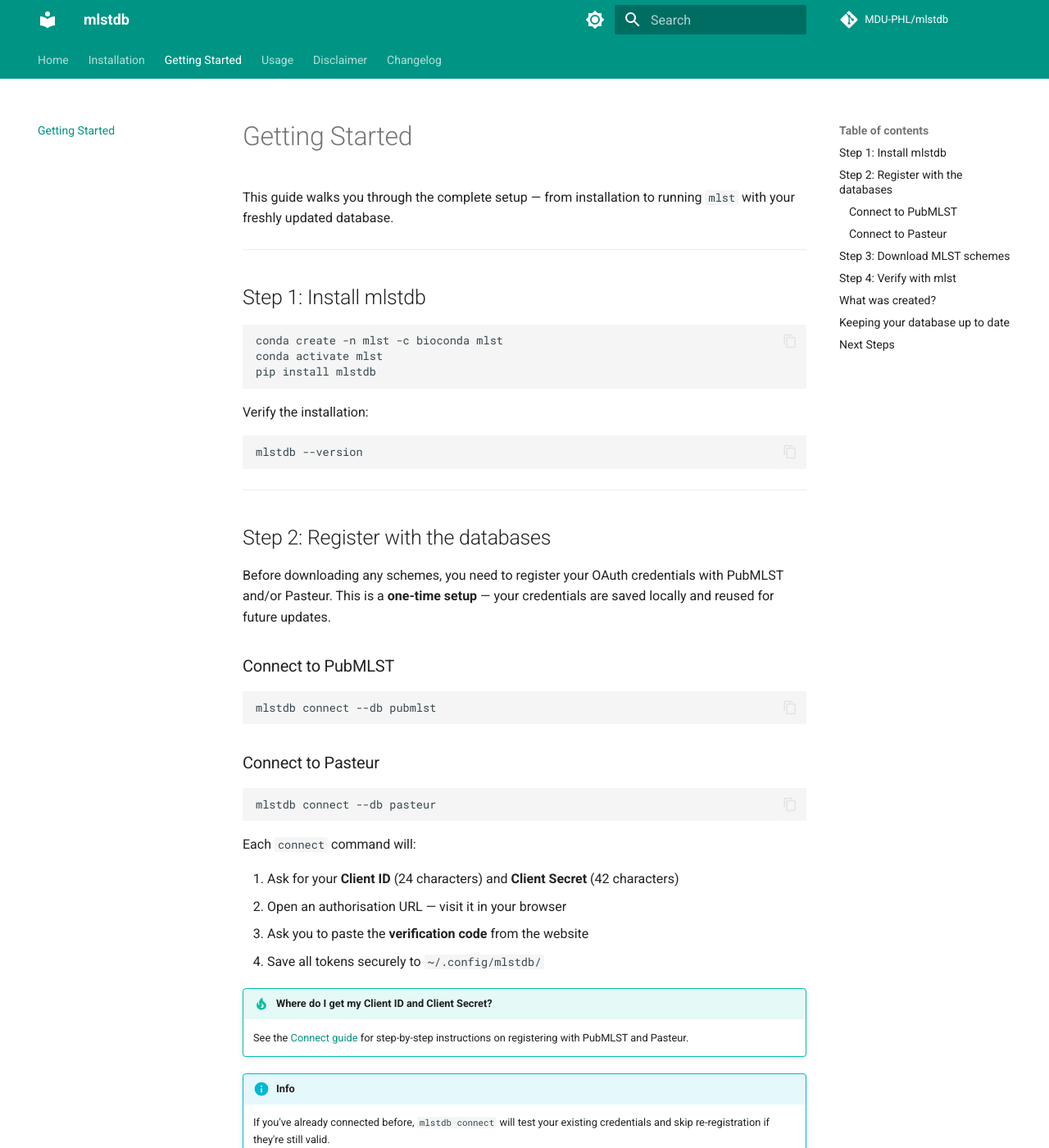
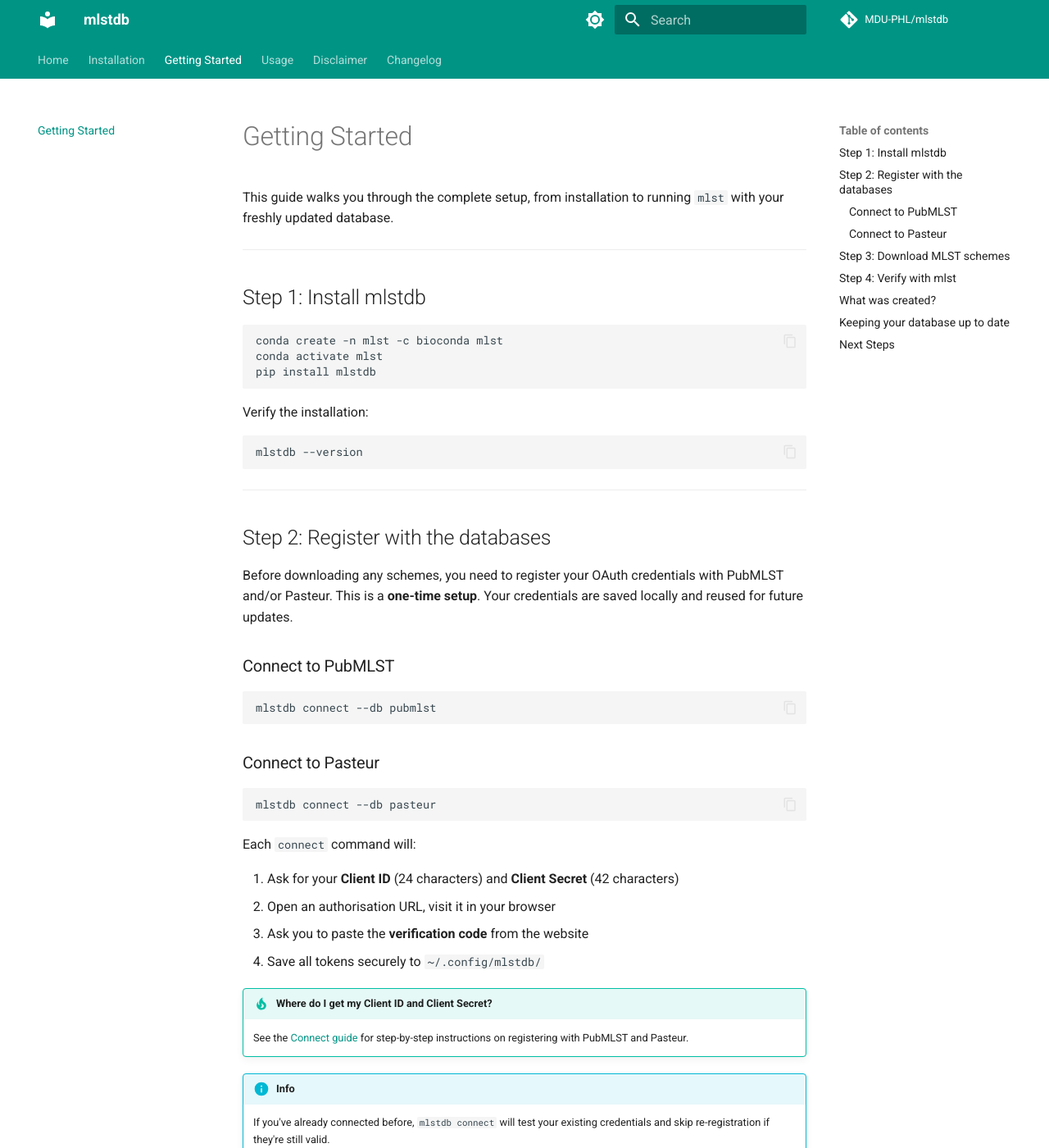
Before and after one commit to MDU-PHL/mlstdb, an MkDocs documentation site: the page built from docs/getting-started.md, in a window 1280 px wide and 1400 px high. Shown: the whole window at 82% size. Built offline with MkDocs 1.6.1 and Material for MkDocs 9.7.7, drawn with Linux system fonts in a browser that asks for light colours; comment, search, counter and statistics services are not loaded; some of the changed text lies outside the part shown.

Commit message:
🗒 chore(docs): minor updates, fix links

```diff
--- a/docs/getting-started.md
+++ b/docs/getting-started.md
@@ -1,6 +1,6 @@
 # Getting Started
 
-This guide walks you through the complete setup — from installation to running `mlst` with your freshly updated database.
+This guide walks you through the complete setup, from installation to running `mlst` with your freshly updated database.
 
 ---
 
@@ -22,7 +22,7 @@
 
 ## Step 2: Register with the databases
 
-Before downloading any schemes, you need to register your OAuth credentials with PubMLST and/or Pasteur. This is a **one-time setup** — your credentials are saved locally and reused for future updates.
+Before downloading any schemes, you need to register your OAuth credentials with PubMLST and/or Pasteur. This is a **one-time setup**. Your credentials are saved locally and reused for future updates.
 
 ### Connect to PubMLST
 
@@ -39,7 +39,7 @@
 Each `connect` command will:
 
 1. Ask for your **Client ID** (24 characters) and **Client Secret** (42 characters)
-2. Open an authorisation URL — visit it in your browser
+2. Open an authorisation URL, visit it in your browser
 3. Ask you to paste the **verification code** from the website
 4. Save all tokens securely to `~/.config/mlstdb/`
 
@@ -112,9 +112,9 @@
 
 Each scheme gets its own subdirectory containing:
 
-- **Profile file** (`<scheme>.txt`) — maps ST numbers to allele combinations
-- **Allele files** (`<locus>.tfa`) — FASTA sequences for each locus
-- **Metadata** (`<scheme>_info.json`) — source database, download date, locus count
+- **Profile file** (`<scheme>.txt`) : maps ST numbers to allele combinations
+- **Allele files** (`<locus>.tfa`) : FASTA sequences for each locus
+- **Metadata** (`<scheme>_info.json`) : source database, download date, locus count
 
 ---
 
```
Also changed, not shown: CHANGELOG.md (+3 -0 lines).
